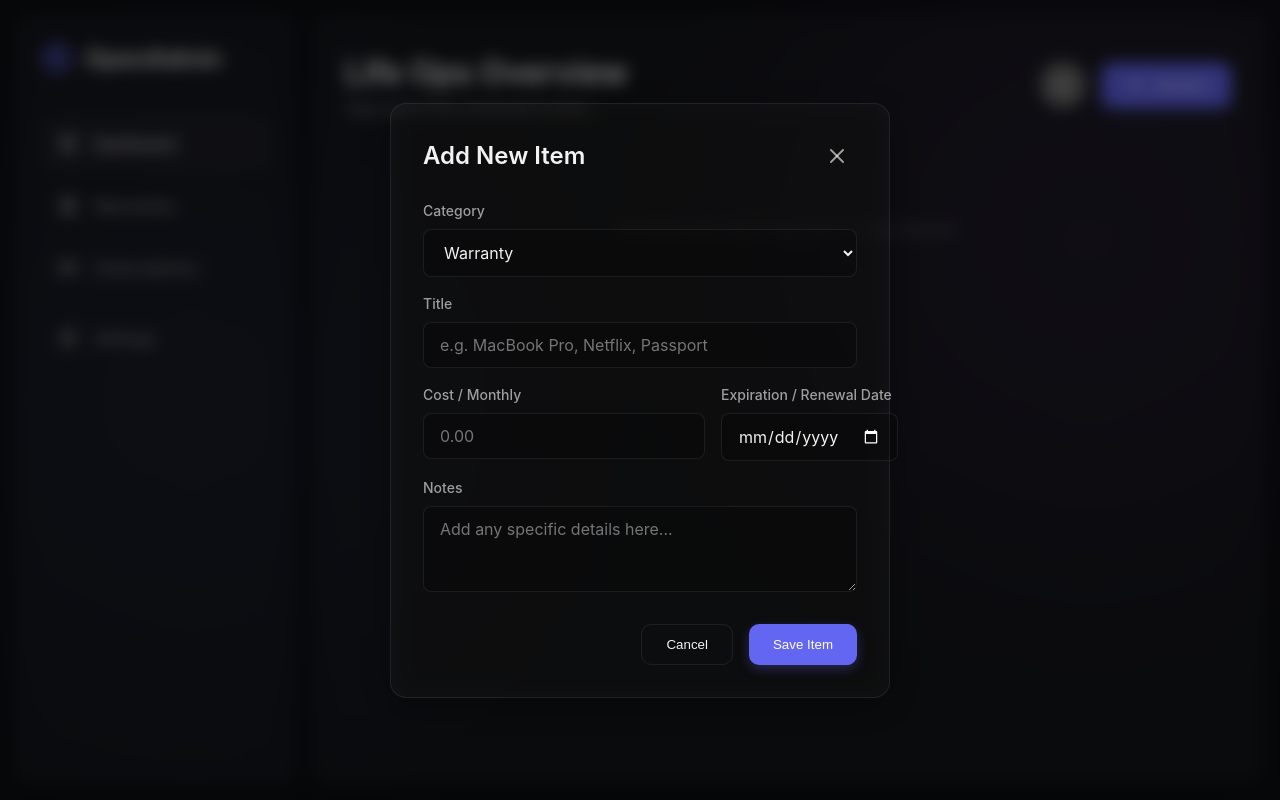
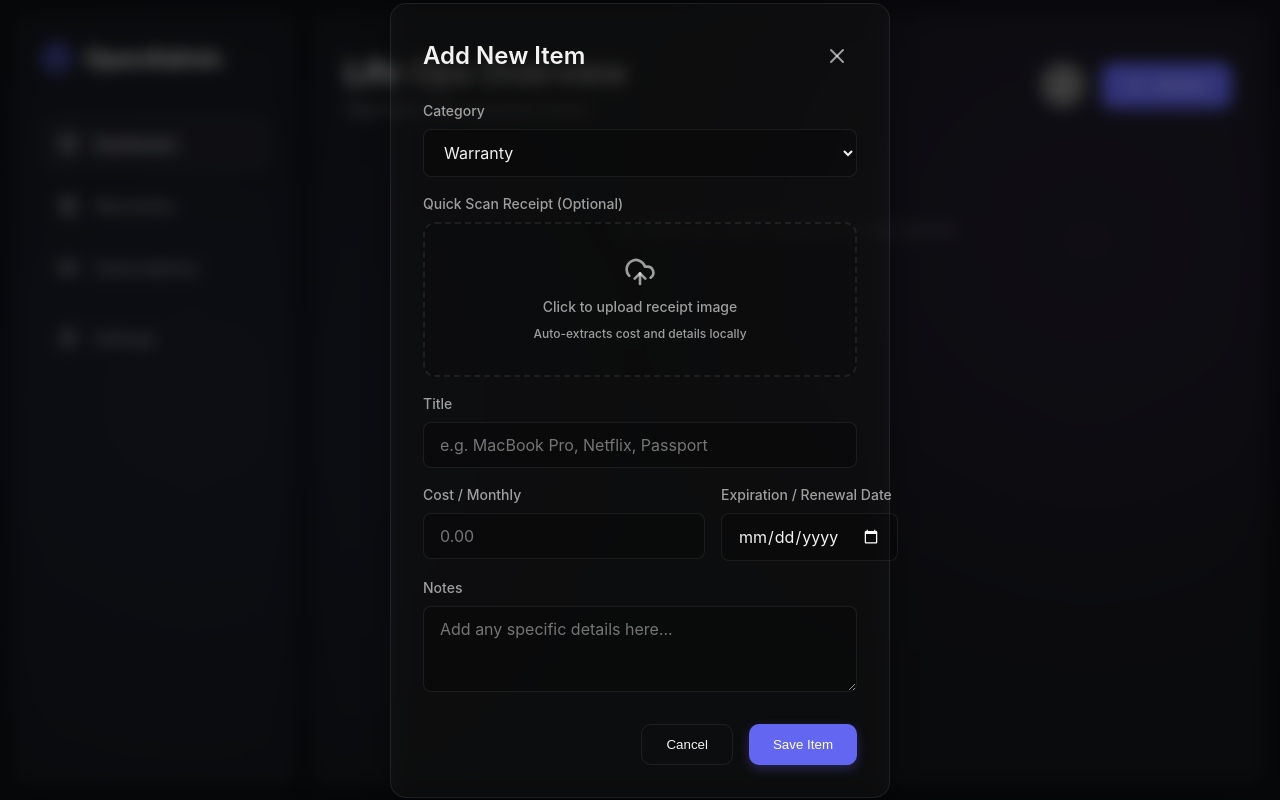
Before and after one commit to Dhia-Bechattaoui/openadmin, a React (Vite) app: page / in a window 1280 px wide. Both pictures are taken after a click on the button "Add Item". Built offline with nearby package versions, Linux system fonts and the light colour scheme.

Commit message:
feat: integrate tesseract.js for local receipt OCR for v0.0.7
Added Tesseract.js WebAssembly integration for offline receipt scanning. Created drag-and-drop file upload zone in React Add Item modal to auto-extract cost and raw text. Updated changelog.

```diff
--- a/package.json
+++ b/package.json
@@ -14,7 +14,8 @@
     "@tauri-apps/plugin-opener": "^2",
     "lucide-react": "^1.17.0",
     "react": "^19.1.0",
-    "react-dom": "^19.1.0"
+    "react-dom": "^19.1.0",
+    "tesseract.js": "^7.0.0"
   },
   "devDependencies": {
     "@tauri-apps/cli": "^2",
--- a/src/App.css
+++ b/src/App.css
@@ -296,3 +296,46 @@ p {
   from { opacity: 0; transform: translateY(20px); }
   to { opacity: 1; transform: translateY(0); }
 }
+
+/* OCR Styles */
+.file-upload-zone {
+  border: 2px dashed var(--glass-border);
+  border-radius: 12px;
+  padding: 2rem;
+  text-align: center;
+  cursor: pointer;
+  transition: all 0.2s ease;
+  background: rgba(0, 0, 0, 0.1);
+  display: flex;
+  flex-direction: column;
+  align-items: center;
+  gap: 0.5rem;
+  color: var(--text-secondary);
+}
+
+.file-upload-zone:hover, .file-upload-zone.active {
+  border-color: var(--accent-color);
+  background: var(--glass-hover);
+  color: var(--text-primary);
+}
+
+.ocr-loader {
+  display: flex;
+  flex-direction: column;
+  align-items: center;
+  gap: 1rem;
+  padding: 2rem;
+}
+
+.spinner {
+  width: 40px;
+  height: 40px;
+  border: 3px solid rgba(255, 255, 255, 0.1);
+  border-radius: 50%;
+  border-top-color: var(--accent-color);
+  animation: spin 1s ease-in-out infinite;
+}
+
+@keyframes spin {
+  to { transform: rotate(360deg); }
+}
--- a/src/App.tsx
+++ b/src/App.tsx
@@ -8,8 +8,10 @@ import {
   Plus,
   Bell,
   Fingerprint,
-  X
+  X,
+  UploadCloud
 } from "lucide-react";
+import Tesseract from "tesseract.js";
 import "./App.css";
 
 interface Item {
@@ -34,6 +36,10 @@ function App() {
   const [expirationDate, setExpirationDate] = useState("");
   const [notes, setNotes] = useState("");
 
+  // OCR State
+  const [isOcrProcessing, setIsOcrProcessing] = useState(false);
+  const [ocrProgress, setOcrProgress] = useState(0);
+
   const fetchItems = async () => {
     try {
       const fetchedItems: Item[] = await invoke("get_items");
@@ -43,10 +49,44 @@ function App() {
     }
   };
 
-  // Load items on initial mount
   useEffect(() => {
     fetchItems();
   }, []);
+
+  const handleFileUpload = async (e: React.ChangeEvent<HTMLInputElement>) => {
+    const file = e.target.files?.[0];
+    if (!file) return;
+
+    setIsOcrProcessing(true);
+    setOcrProgress(0);
+
+    try {
+      const result = await Tesseract.recognize(
+        file,
+        'eng',
+        { logger: m => {
+          if (m.status === 'recognizing text') {
+            setOcrProgress(Math.round(m.progress * 100));
+          }
+        }}
+      );
+
+      const text = result.data.text;
+
+      // Basic heuristic extraction
+      const priceMatch = text.match(/\$?\s*([0-9]+\.[0-9]{2})/);
+      if (priceMatch) {
+        setCost(priceMatch[1]);
+      }
+
+      setNotes(`Scanned Text:\n${text}`);
+    } catch (e) {
+      console.error("OCR Failed:", e);
+      setNotes("OCR failed to read the receipt.");
+    } finally {
+      setIsOcrProcessing(false);
+    }
+  };
 
   const handleSaveItem = async (e: React.FormEvent) => {
     e.preventDefault();
@@ -63,14 +103,12 @@ function App() {
 
       await invoke("insert_item", { item: newItem });
 
-      // Reset form and close modal
       setTitle("");
       setCost("");
       setExpirationDate("");
       setNotes("");
       setIsAddModalOpen(false);
 
-      // Refresh the dashboard with the newly saved item
       fetchItems();
     } catch (e) {
       console.error("Failed to save item:", e);
@@ -138,7 +176,7 @@ function App() {
           </div>
         </header>
 
-        {/* Dashboard Grid rendering real items from SQLite */}
+        {/* Dashboard Grid */}
         <div className="dashboard-grid">
           {items.map(item => (
             <div className="card glass-panel" key={item.id}>
@@ -155,7 +193,7 @@ function App() {
               </div>
               {item.cost && <h1 style={{ fontSize: '2rem', margin: '0.5rem 0' }}>${item.cost.toFixed(2)}</h1>}
               {item.expiration_date && <p>Expires: {item.expiration_date}</p>}
-              {item.notes && <p style={{fontSize: '0.875rem', opacity: 0.7, marginTop: 'auto'}}>{item.notes}</p>}
+              {item.notes && <p style={{fontSize: '0.875rem', opacity: 0.7, marginTop: 'auto'}}>{item.notes.substring(0, 50)}{item.notes.length > 50 ? '...' : ''}</p>}
             </div>
           ))}
 
@@ -178,6 +216,13 @@ function App() {
               </button>
             </div>
 
+            {isOcrProcessing ? (
+              <div className="ocr-loader">
+                <div className="spinner"></div>
+                <h3>Scanning Receipt...</h3>
+                <p>{ocrProgress}% complete</p>
+              </div>
+            ) : (
               <form style={{ display: 'flex', flexDirection: 'column', gap: '1rem' }} onSubmit={handleSaveItem}>
                 <div className="form-group">
                   <label>Category</label>
@@ -187,6 +232,24 @@ function App() {
                     <option value="document">Personal Document</option>
                   </select>
                 </div>
+
+                {/* Conditional OCR Dropzone for Warranties */}
+                {category === 'warranty' && (
+                  <div className="form-group">
+                    <label>Quick Scan Receipt (Optional)</label>
+                    <label className="file-upload-zone">
+                      <UploadCloud size={32} />
+                      <span>Click to upload receipt image</span>
+                      <span style={{ fontSize: '0.75rem' }}>Auto-extracts cost and details locally</span>
+                      <input
+                        type="file"
+                        accept="image/*"
+                        style={{ display: 'none' }}
+                        onChange={handleFileUpload}
+                      />
+                    </label>
+                  </div>
+                )}
 
                 <div className="form-group">
                   <label>Title</label>
@@ -239,6 +302,7 @@ function App() {
                   <button type="submit" className="btn-primary">Save Item</button>
                 </div>
               </form>
+            )}
           </div>
         </div>
       )}
```
Also changed, not shown: 2 other files (tests, documents, lock files or other folders). Lines whose indentation alone changed are shown as unchanged.
